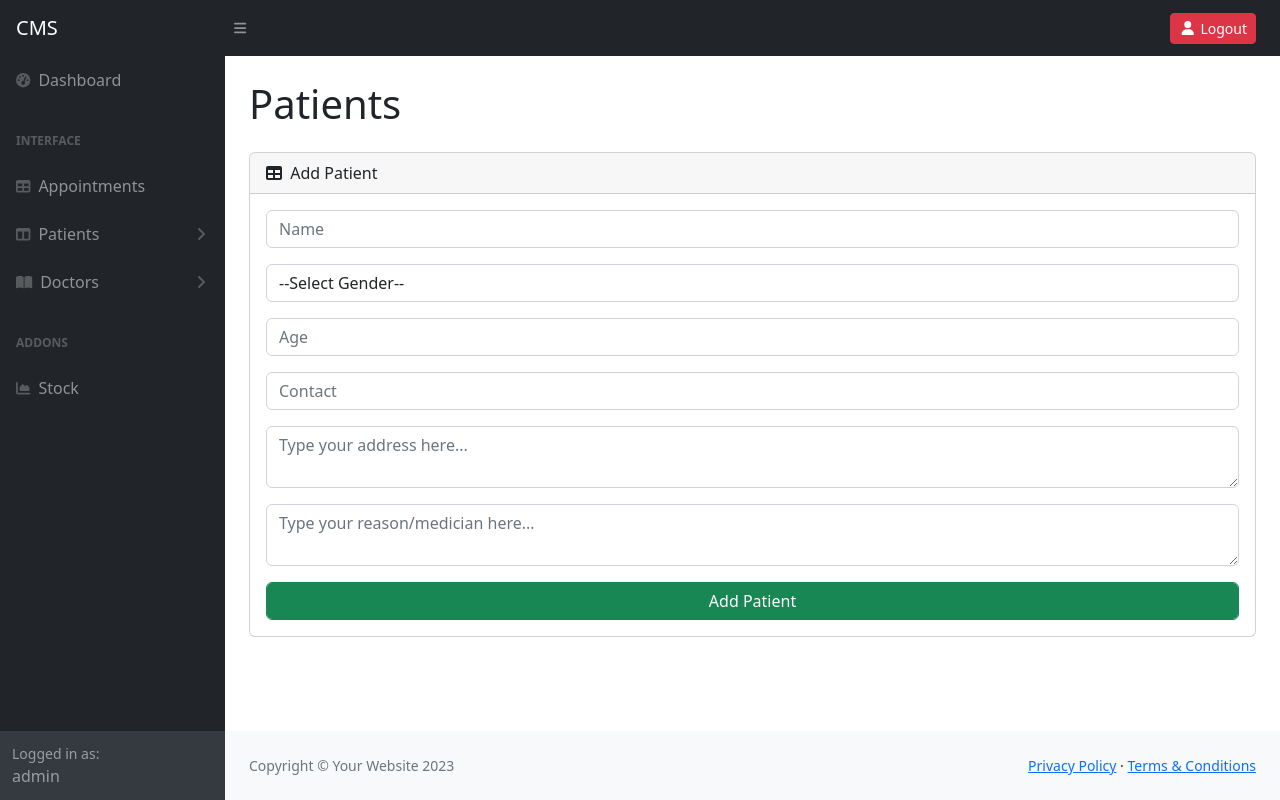
After one commit to Vipankumarpal/CMS-in-CI, a CodeIgniter app: page /CI_Apps/Admin/addPatient in a window 1280 px wide. The commit adds this page. Run offline with CodeIgniter, Linux system fonts and the light colour scheme; some libraries are stand-ins or nearby versions.

Commit message:
Work on Patient Section

```diff
--- a/application/config/routes.php
+++ b/application/config/routes.php
@@ -62,3 +62,5 @@ $route['translate_uri_dashes'] = FALSE;
 $route['login'] = 'Login/index';
 $route['dashboard'] = 'Admin/dashboard';
 $route['appointment'] = 'Admin/appointment';
+$route['addPatient'] = 'Admin/addPatient';
+$route['viewPatient'] = 'Admin/viewPatient';
--- a/application/controllers/Admin.php
+++ b/application/controllers/Admin.php
@@ -20,6 +20,52 @@
 			$this->load->view('Admin/appointment',$data);
 		}
 
+		public function addPatient(){
+			$this->load->model('Appointment_model');
+
+			$this->form_validation->set_rules('name','Name','trim|required');
+			$this->form_validation->set_rules('gender','Gender','trim|required');
+			$this->form_validation->set_rules('age','Age','trim|required');
+			$this->form_validation->set_rules('contact','Contact','trim|required');
+			$this->form_validation->set_rules('address','Address','trim|required');
+
+			$this->form_validation->set_rules('reason_medician','Reason/Medician','trim|required');
+
+			if($this->form_validation->run() == true){
+
+				$form_array = array();
+
+				$form_array['name'] = $this->input->post('name');
+				$form_array['gender'] = $this->input->post('gender');
+				$form_array['age'] = $this->input->post('age');
+				$form_array['contact'] = $this->input->post('contact');
+				$form_array['address'] = $this->input->post('address');
+				$form_array['reason_medician'] = $this->input->post('reason_medician');
+
+
+				$this->Appointment_model->addPatient($form_array);
+				$this->session->set_flashdata('success','Patient Add Successfully!');
+				redirect(site_url().'/Admin/viewPatient');
+
+			}else{
+
+				$this->load->view('Admin/addPatient');
+			}
+		}
+
+		public function viewPatient(){
+
+	 		$this->load->model('Appointment_model');
+
+	 		$patients = $this->Appointment_model->viewPatient();
+
+	 		$data = array();
+			$data['patients'] = $patients;
+
+			$this->load->view('Admin/viewPatient',$data);
+		}
+
+
 	 	function signOut(){
             $this->session->unset_userdata('user');
             redirect(base_url().'login');
--- a/application/models/Appointment_model.php
+++ b/application/models/Appointment_model.php
@@ -12,6 +12,17 @@
 			return $appointments;
 		}
 
+		function addPatient($formArray){
+
+			$this->db->insert('patients',$formArray);
+		}
+
+		function viewPatient(){
+
+			$patients= $this->db->get('patients')->result_array();
+			return $patients;
+		}
+
 
 	}
 ?>
--- /dev/null
+++ b/application/views/Admin/addPatient.php
@@ -0,0 +1,70 @@
+<?php
+$this->load->view('Admin/header');
+?>
+            <div id="layoutSidenav_content">
+                <main>
+                    <div class="container-fluid px-4">
+                        <h1 class="my-4">Patients</h1>
+
+                       <?php $success = $this->session->userdata('success'); ?>
+                            <?php if(!empty($success)){ ?>
+
+
+                            <div class="alert alert-success" role="alert">
+                               <?php echo $success; ?>
+                            </div>
+                            <?php } ?>
+                        <div class="card mb-4">
+
+                            <div class="card-header">
+                                <i class="fas fa-table me-1"></i>
+                                Add Patient
+                            </div>
+                            <div class="card-body">
+                                <form method="post" action="<?php echo base_url().'Admin/addPatient'; ?>" name="addForm" id="addForm">
+
+                                    <div class="mb-3">
+                                        <input type="text" class="form-control" name="name" value="<?php echo set_value('name'); ?>" placeholder="Name">
+                                        <p class="help-block"><?php echo form_error('name'); ?></p>
+                                    </div>
+
+                                    <div class="mb-3">
+                                        <select name="gender" id="gender" class="form-control">
+                                          <option value="">--Select Gender--</option>
+                                          <option value="male">Male</option>
+                                          <option value="female">Female</option>
+                                          <option value="others">Others</option>
+                                        </select>
+                                        <p class="help-block"><?php echo form_error('gender'); ?></p>
+                                    </div>
+
+                                    <div class="mb-3">
+                                        <input type="text" class="form-control" name="age" value="<?php echo set_value('age'); ?>" placeholder="Age">
+                                        <?php echo form_error('age'); ?>
+                                    </div>
+
+                                    <div class="mb-3">
+                                        <input type="tel" class="form-control" name="contact" value="<?php echo set_value('contact'); ?>" placeholder="Contact">
+                                        <?php echo form_error('contact'); ?>
+                                    </div>
+
+                                    <div class="mb-3" >
+                                        <textarea placeholder="Type your address here... " class="form-control" name="address"></textarea>
+                                        <?php echo form_error('address'); ?>
+                                    </div>
+
+                                     <div class="mb-3" >
+                                        <textarea placeholder="Type your reason/medician here... " class="form-control" name="reason_medician"></textarea>
+                                        <?php echo form_error('reason_medician'); ?>
+                                    </div>
+
+
+                                    <button type="submit" name="submit" class="btn btn-success form-control">Add Patient</button>
+                                    </form>
+                            </div>
+                        </div>
+                    </div>
+                </main>
+<?php
+$this->load->view('Admin/footer');
+?>
--- a/application/views/Admin/dashboard.php
+++ b/application/views/Admin/dashboard.php
@@ -13,7 +13,7 @@ $this->load->view('Admin/header');
                                 <div class="card bg-primary text-white mb-4">
                                     <div class="card-body">Appointments</div>
                                     <div class="card-footer d-flex align-items-center justify-content-between">
-                                        <a class="small text-white stretched-link" href="#">View Details</a>
+                                        <a class="small text-white stretched-link" href="<?php echo site_url().'/Admin/appointment'; ?>">View Details</a>
                                         <div class="small text-white"><i class="fas fa-angle-right"></i></div>
                                     </div>
                                 </div>
@@ -22,7 +22,7 @@ $this->load->view('Admin/header');
                                 <div class="card bg-warning text-white mb-4">
                                     <div class="card-body">Patients</div>
                                     <div class="card-footer d-flex align-items-center justify-content-between">
-                                        <a class="small text-white stretched-link" href="#">View Details</a>
+                                        <a class="small text-white stretched-link" href="<?php echo site_url().'/Admin/viewPatient'; ?>">View Details</a>
                                         <div class="small text-white"><i class="fas fa-angle-right"></i></div>
                                     </div>
                                 </div>
--- a/application/views/Admin/header.php
+++ b/application/views/Admin/header.php
@@ -55,8 +55,8 @@
                             </a>
                             <div class="collapse" id="collapseLayouts" aria-labelledby="headingOne" data-bs-parent="#sidenavAccordion">
                                 <nav class="sb-sidenav-menu-nested nav">
-                                    <a class="nav-link" href="layout-static.html">Add patient</a>
-                                    <a class="nav-link" href="layout-sidenav-light.html">View patient</a>
+                                    <a class="nav-link" href="<?php echo site_url().'/Admin/addPatient'; ?>">Add patient</a>
+                                    <a class="nav-link" href="<?php echo site_url().'/Admin/viewPatient'; ?>">View patient</a>
                                 </nav>
                             </div>
                             <a class="nav-link collapsed" href="#" data-bs-toggle="collapse" data-bs-target="#collapsePages" aria-expanded="false" aria-controls="collapsePages">
```
Also changed, not shown: Database/cms_in_ci (1).sql (renamed from Database/cms_in_ci.sql, +38 -1 lines), application/views/Admin/viewPatient.php (added, +81 -0 lines).
